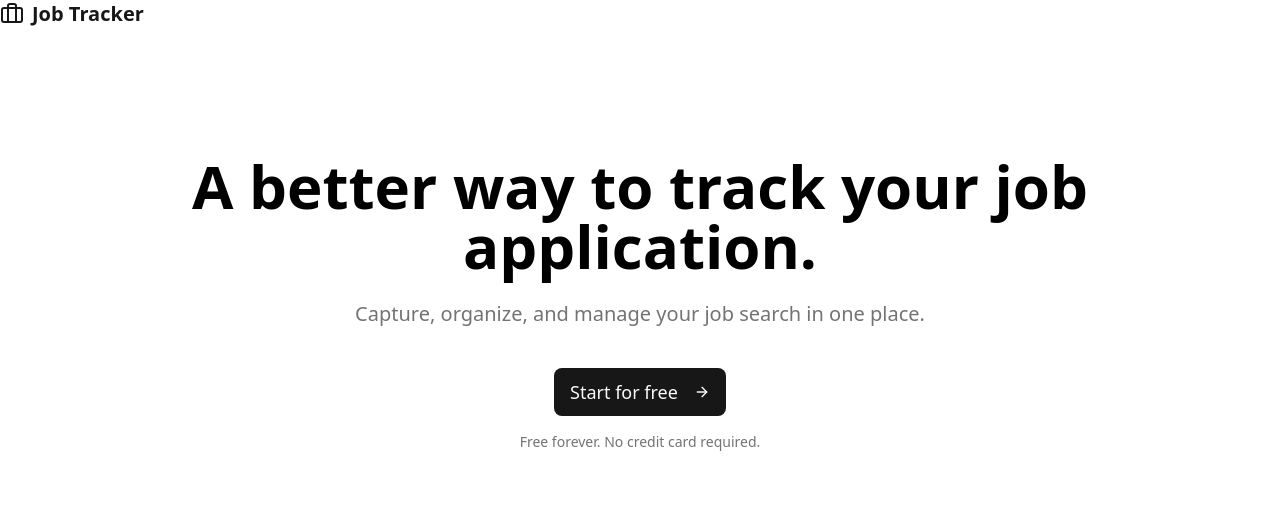
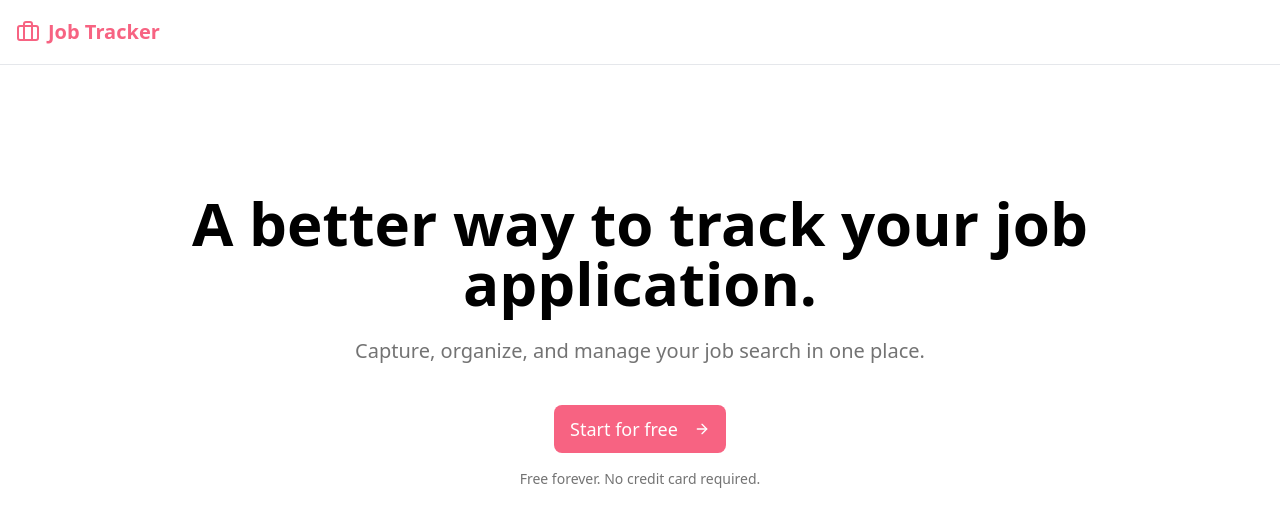
Before and after one commit to DexterD-0811/job-app-tracker, a Next.js app: page / in a window 1280 px wide. Shown: the top 526 px of the page. Built offline with nearby package versions, Linux system fonts and the light colour scheme.

Commit message:
fix: update global css priority

```diff
--- a/app/globals.css
+++ b/app/globals.css
@@ -1,6 +1,7 @@
 @import "tailwindcss";
 @import "tw-animate-css";
 @import "shadcn/tailwind.css";
+
 
 @custom-variant dark (&:is(.dark *));
 
@@ -42,29 +43,28 @@
   --radius-md: calc(var(--radius) - 2px);
   --radius-lg: var(--radius);
   --radius-xl: calc(var(--radius) + 4px);
-  --radius-2xl: calc(var(--radius) + 8px);
-  --radius-3xl: calc(var(--radius) + 12px);
-  --radius-4xl: calc(var(--radius) + 16px);
 }
 
-html:root {
+:root {
   --radius: 0.625rem;
+  --background: oklch(1 0 0);
+  --foreground: oklch(0.145 0 0);
   --card: oklch(1 0 0);
   --card-foreground: oklch(0.145 0 0);
   --popover: oklch(1 0 0);
   --popover-foreground: oklch(0.145 0 0);
-  --primary: oklch(0.205 0 0);
-  --primary-foreground: oklch(0.985 0 0);
+  --primary: #f76382;
+  --primary-foreground: oklch(1 0 0);
   --secondary: oklch(0.97 0 0);
-  --secondary-foreground: oklch(0.205 0 0);
+  --secondary-foreground: oklch(0.145 0 0);
   --muted: oklch(0.97 0 0);
   --muted-foreground: oklch(0.556 0 0);
-  --accent: oklch(0.97 0 0);
-  --accent-foreground: oklch(0.205 0 0);
+  --accent: oklch(0.98 0.01 340);
+  --accent-foreground: #f76382;
   --destructive: oklch(0.577 0.245 27.325);
   --border: oklch(0.922 0 0);
   --input: oklch(0.922 0 0);
-  --ring: oklch(0.708 0 0);
+  --ring: #f76382;
   --chart-1: oklch(0.646 0.222 41.116);
   --chart-2: oklch(0.6 0.118 184.704);
   --chart-3: oklch(0.398 0.07 227.392);
@@ -72,14 +72,12 @@ html:root {
   --chart-5: oklch(0.769 0.188 70.08);
   --sidebar: oklch(0.985 0 0);
   --sidebar-foreground: oklch(0.145 0 0);
-  --sidebar-primary: oklch(0.205 0 0);
-  --sidebar-primary-foreground: oklch(0.985 0 0);
-  --sidebar-accent: oklch(0.97 0 0);
-  --sidebar-accent-foreground: oklch(0.205 0 0);
+  --sidebar-primary: #f76382;
+  --sidebar-primary-foreground: oklch(1 0 0);
+  --sidebar-accent: oklch(0.98 0.01 340);
+  --sidebar-accent-foreground: #f76382;
   --sidebar-border: oklch(0.922 0 0);
-  --sidebar-ring: oklch(0.708 0 0);
-  --background: oklch(1 0 0);
-  --foreground: oklch(0.145 0 0);
+  --sidebar-ring: #f76382;
 }
 
 .dark {
@@ -89,7 +87,7 @@ html:root {
   --card-foreground: oklch(0.985 0 0);
   --popover: oklch(0.205 0 0);
   --popover-foreground: oklch(0.985 0 0);
-  --primary: oklch(0.922 0 0);
+  --primary: #f76382;
   --primary-foreground: oklch(0.205 0 0);
   --secondary: oklch(0.269 0 0);
   --secondary-foreground: oklch(0.985 0 0);
--- a/components/navbar.tsx
+++ b/components/navbar.tsx
@@ -3,8 +3,8 @@ import Link from "next/link"
 
 export default function Navbar() {
     return (
-        <nav>
-            <div>
+        <nav className="border-b border-gray-200 bg-white">
+            <div className="container mx-auto flex h-16 items-center px-4">
                 <Link href="/" className="flex items-center gap-2 text-xl font-semibold text-primary">
                     <Briefcase />
                     Job Tracker
```
